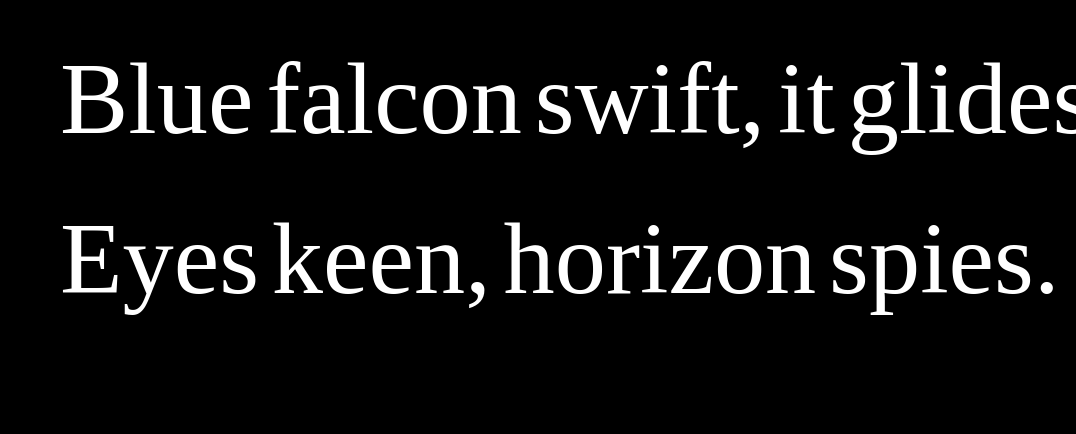
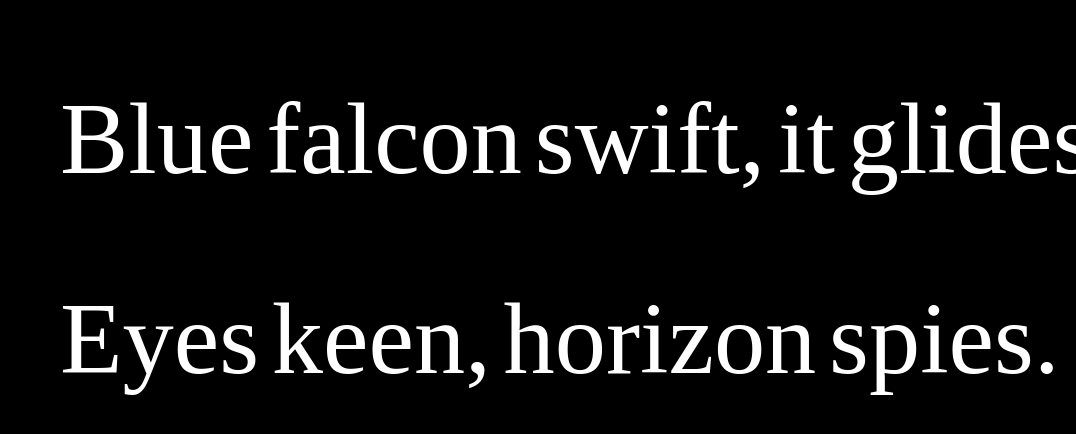
Before and after one commit to viv9n/interactive-1, a plain HTML site: page haiku/index.html in a window 1280 px wide. Shown: the part 208-642 px from the top of the page, without its empty margins (204-1280 px from the left). Drawn offline with nearby package versions, Linux system fonts and the light colour scheme; a web font is replaced by a local one.

Commit message:
updated stylecss for haiku

```diff
--- a/haiku/style.css
+++ b/haiku/style.css
@@ -10,11 +10,11 @@
 }
 
 .flextwo {
-  margin-top: 30vh;
+  margin-top: 35vh;
 }
 
 .flexthree {
-  margin-top: 50vh;
+  margin-top: 60vh;
 }
 
 body {
```
